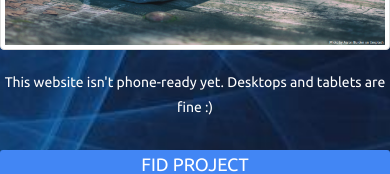
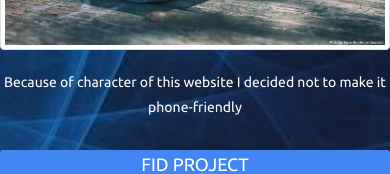
Before and after one commit to markalexa/my-website, a plain HTML site: page my_work.html in a window 390 px wide. Shown: the part 783-957 px from the top of the page. Drawn offline with nearby package versions, Linux system fonts and the light colour scheme.

Commit message:
editing adding comment to the project Phonebook

```diff
--- a/my_work.html
+++ b/my_work.html
@@ -69,7 +69,7 @@
 				<h4>Online Phonebook</h4>
 				<a href="phonebook/phonebookMainPage.php" target="_blank" alt="online phonebook"><img src="phonebookScreenshot.png" class="
         img-thumbnail" alt="" height="140px" width="auto"></a>
-        <p style="margin-top: 20px;">This website isn't phone-ready yet. Desktops and tablets are fine :)</p>
+        <p style="margin-top: 20px;">Because of character of this website I decided not to make it phone-friendly</p>
 				</div>
 				</div>
 				<div class="col-lg-4 col-md-4">
```
